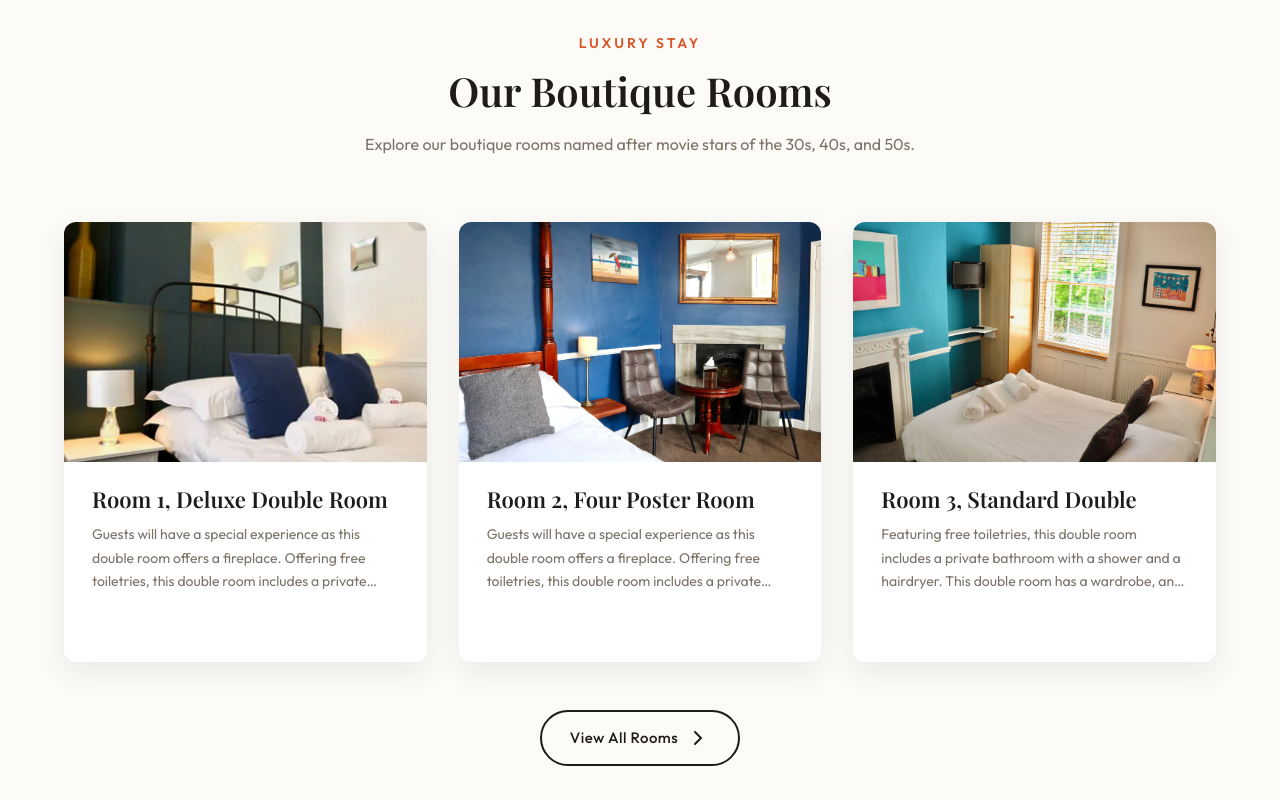
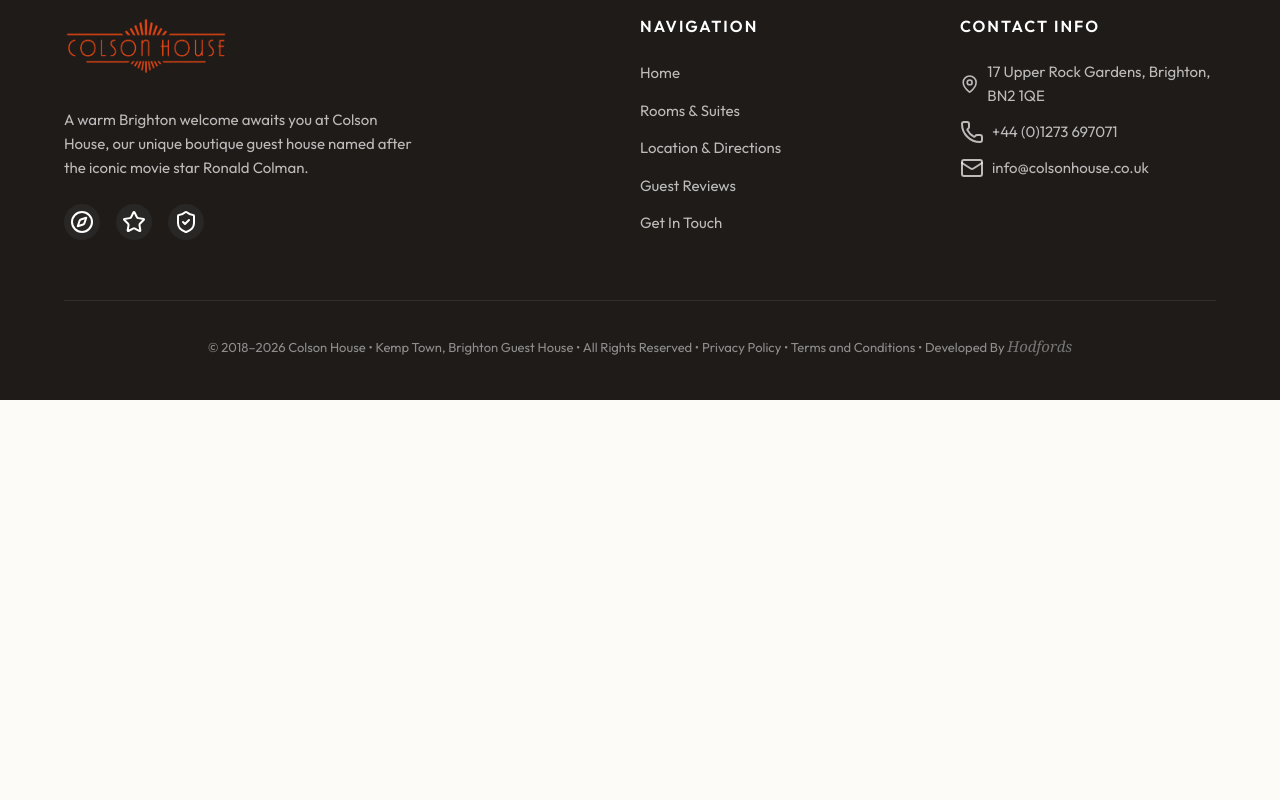
Before and after one commit to hodfords-anh-fullstack-intern/Colson_House_intern, a React app in the folder frontend/: page /#/ in a window 1280 px wide. Shown: the part 1680-2480 px from the top of the page. After the commit the page ends 2080 px from the top, so only its background shows below. Built offline with nearby package versions, Linux system fonts and the light colour scheme; no server answers; the HTML template or start-up script is replaced by a standard one; a web font is replaced by a local one.

Commit message:
feat: remove boutique rooms preview from homepage
Co-Authored-By: Claude Sonnet 4.6 <noreply@anthropic.com>

```diff
--- a/frontend/src/pages/HomeView.jsx
+++ b/frontend/src/pages/HomeView.jsx
@@ -2,7 +2,6 @@ import React, { useState, useEffect } from 'react';
 import '../styles/pages/Home.css';
 import { Link } from 'react-router-dom';
 import { ArrowRight, ChevronRight, ChevronLeft } from 'lucide-react';
-import RoomCard from '../components/RoomCard';
 import { MOCK_ROOMS } from '../constants';
 
 const HERO_SLIDES = [
@@ -159,30 +158,6 @@ export default function HomeView({ rooms }) {
         </div>
       </section>
 
-      {/* Featured Rooms Section */}
-      <section className="section">
-        <div className="container">
-          <div className="section-header text-center">
-            <span className="section-subtitle">Luxury Stay</span>
-            <h2 className="section-title">Our Boutique Rooms</h2>
-            <p style={{ color: 'var(--gray-600)' }}>
-              Explore our boutique rooms named after movie stars of the 30s, 40s, and 50s.
-            </p>
-          </div>
-
-          <div className="grid rooms-grid">
-            {rooms.slice(0, 3).map(room => (
-              <RoomCard key={room.id} room={room} />
-            ))}
-          </div>
-
-          <div className="text-center" style={{ marginTop: '48px' }}>
-            <Link to="/rooms" className="btn btn-outline">
-              View All Rooms <ChevronRight className="w-4 h-4" />
-            </Link>
-          </div>
-        </div>
-      </section>
     </div>
   );
 }
```
